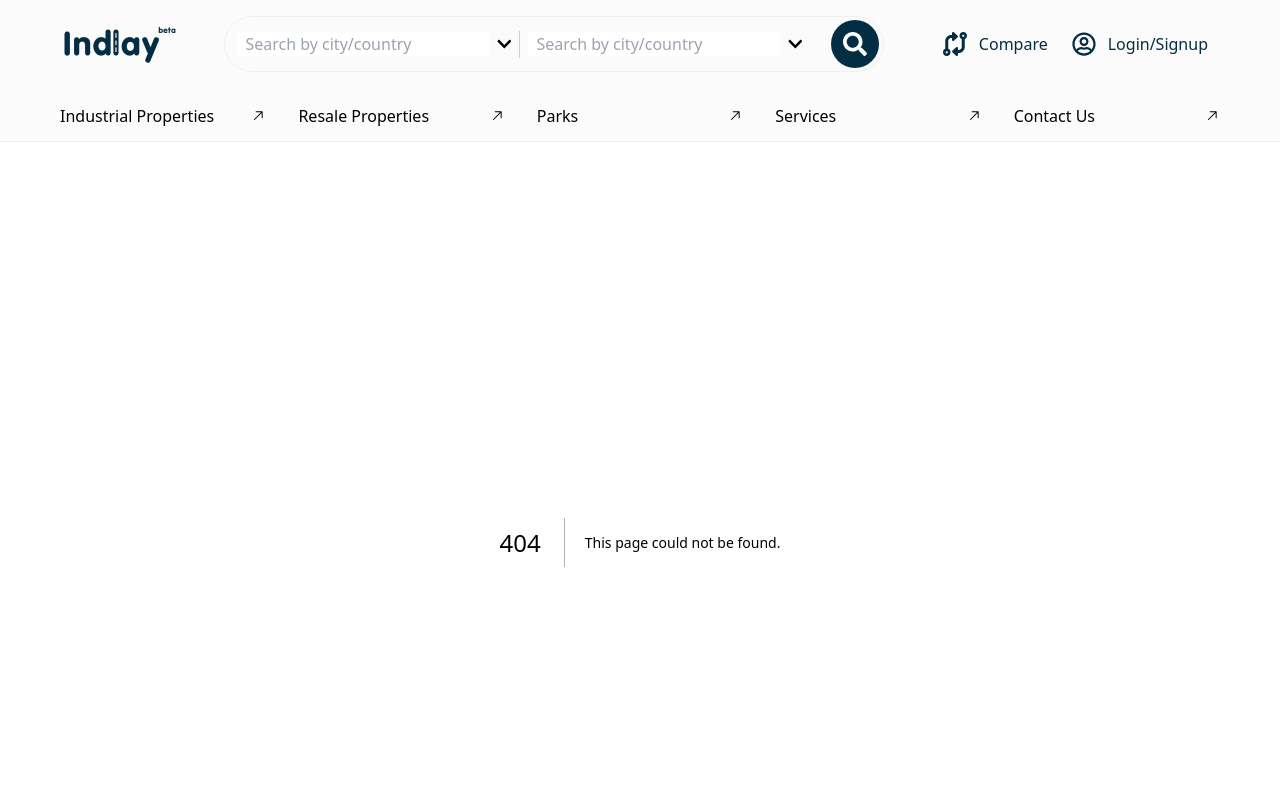
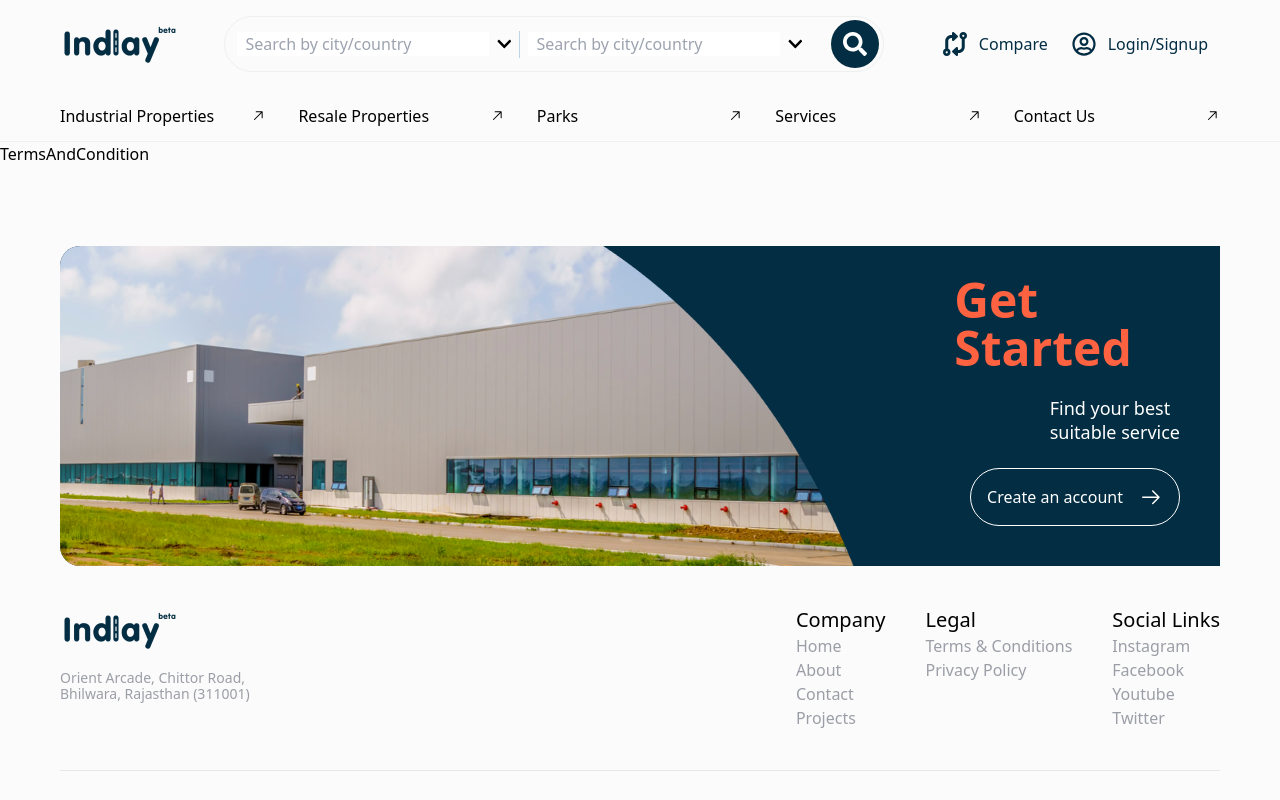
Before and after one commit to mahi25soni/indlay, a Next.js app: page /terms-and-conditions in a window 1280 px wide. Before the commit this address had no page. Shown: the top 800 px of the page. Built offline with nearby package versions, Linux system fonts and the light colour scheme.

Commit message:
Core : tnc page started

```diff
--- /dev/null
+++ b/src/app/terms-and-conditions/page.tsx
@@ -0,0 +1,11 @@
+import React from 'react'
+
+type Props = {}
+
+const TermsAndCondition = (props: Props) => {
+    return (
+        <div>TermsAndCondition</div>
+    )
+}
+
+export default TermsAndCondition
```
